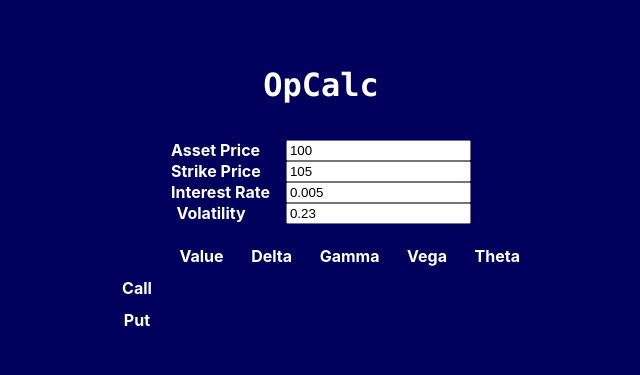
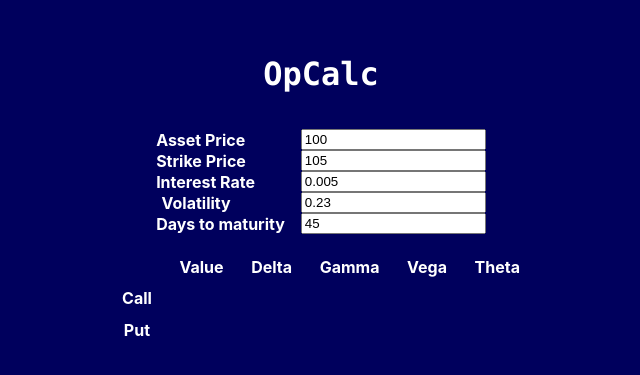
Before and after one commit to mfg-nyu/opcalc, a React (Create React App) app in the folder example/opcalc-example-react/: page / in a window 1280 px wide. Shown: the part 169-544 px from the top of the page, without its empty margins (319-959 px from the left). Built offline with nearby package versions, Linux system fonts and the light colour scheme.

Commit message:
Add days to maturity as an option input

```diff
--- a/example/opcalc-example-react/src/App.tsx
+++ b/example/opcalc-example-react/src/App.tsx
@@ -139,6 +139,12 @@ const OptionInput: React.FC<{
   input: OptionDefinition;
   onChange: (input: OptionDefinition) => void;
 }> = ({ input, onChange: onInputChange }) => {
+  const daysBetweenDates = (start: Date, end: Date) => {
+    return Math.floor(
+      (end.getTime() - start.getTime()) / (1000 * 60 * 60 * 24)
+    );
+  };
+
   return (
     <div className="option-input-container">
       <NumericInput
@@ -167,6 +173,19 @@ const OptionInput: React.FC<{
         input={input.volatility}
         step={0.01}
         onChange={(volatility) => onInputChange({ ...input, volatility })}
+      />
+
+      <NumericInput
+        name="Days to maturity"
+        input={daysBetweenDates(input.currTime, input.expiryTime)}
+        step={1}
+        min={0}
+        onChange={(newDayDiff) => {
+          const newExpiryTime = new Date(
+            input.currTime.getTime() + newDayDiff * 24 * 60 * 60 * 1000
+          );
+          onInputChange({ ...input, expiryTime: newExpiryTime });
+        }}
       />
     </div>
   );
```
